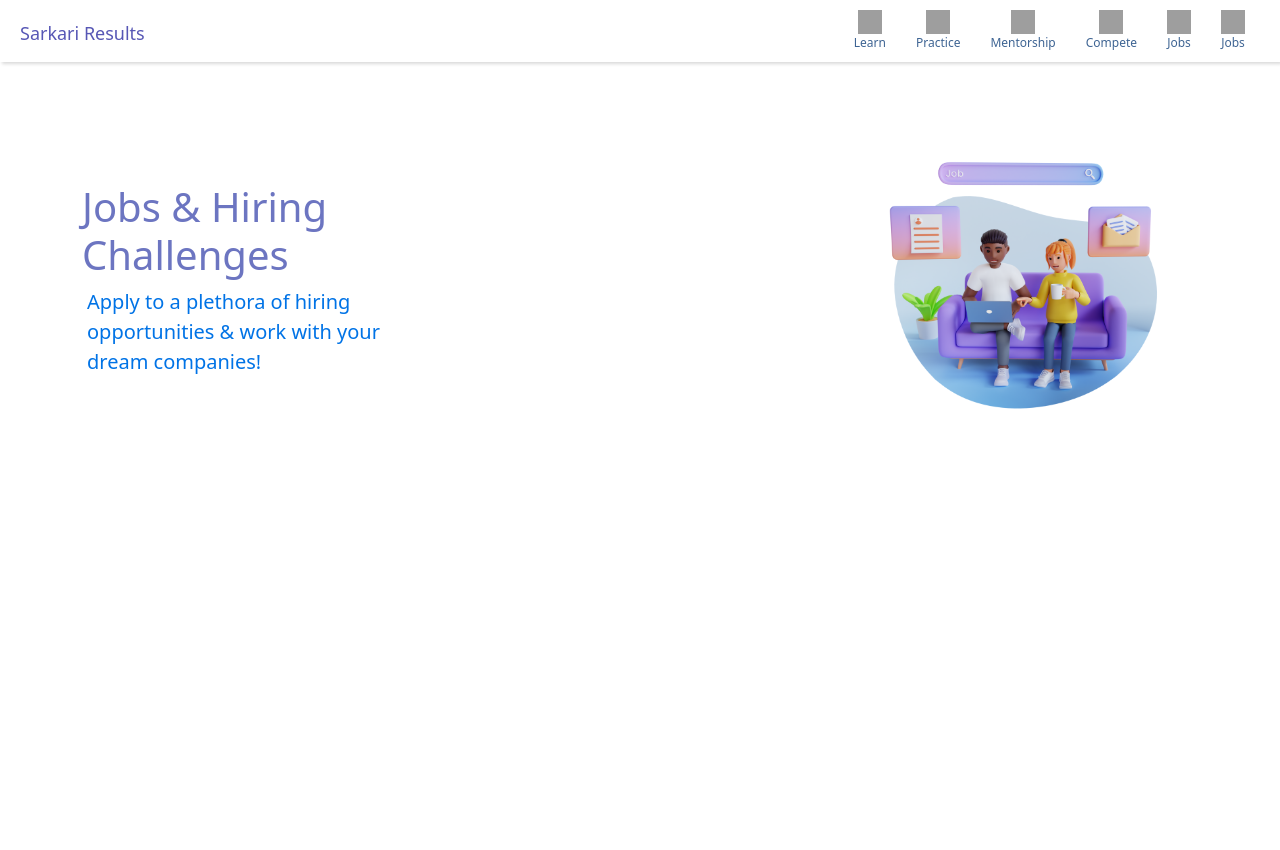
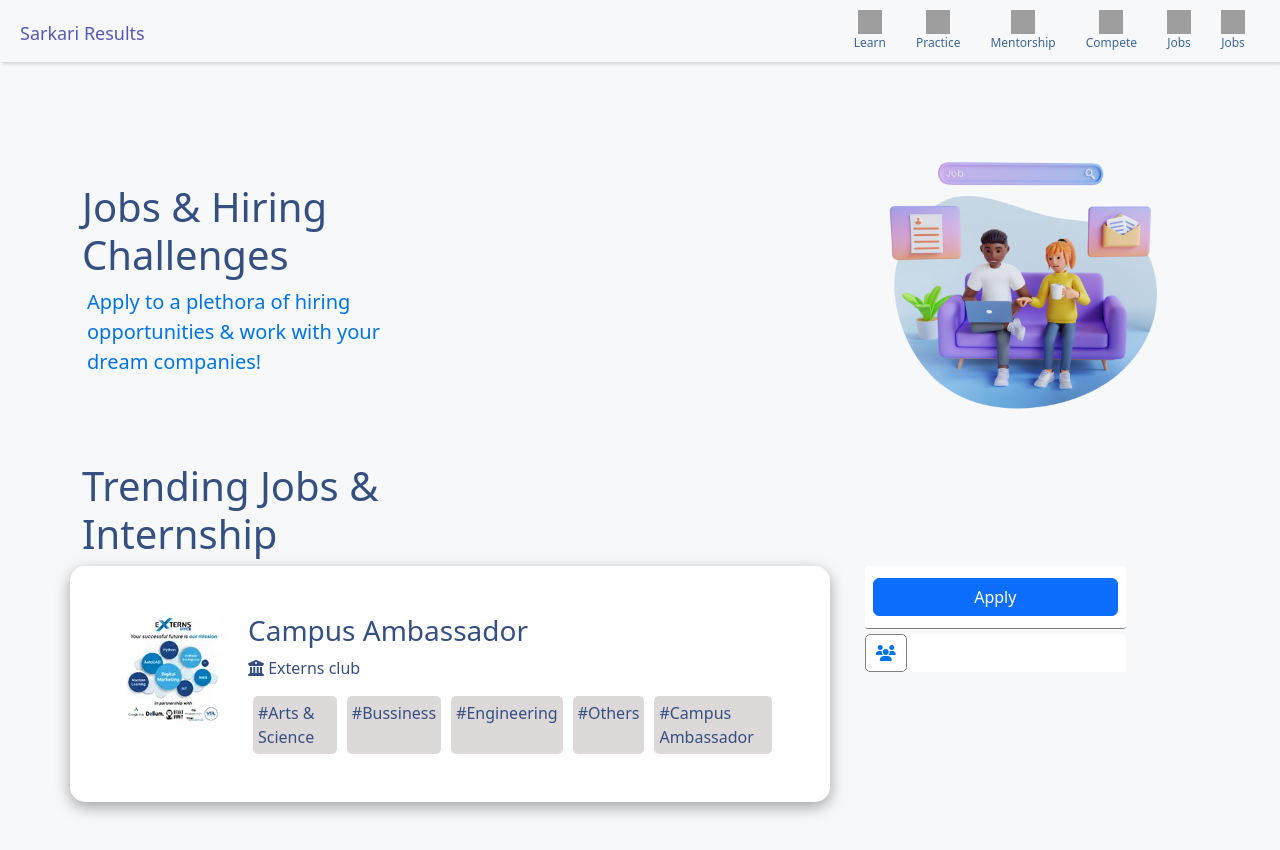
Before and after one commit to rawat-shweta/sarkari-result, a plain HTML site: page detail.html in a window 1280 px wide. Before the commit the page ends 800 px from the top, so only its background shows below. Drawn offline with nearby package versions, Linux system fonts and the light colour scheme; grey boxes are pictures that could not be loaded.

Commit message:
add detail content

```diff
--- a/detail.css
+++ b/detail.css
@@ -1,4 +1,8 @@
 /* ///////////////header start///////////   */
+body{
+  background-color: #f6f8fa;
+
+}
 .main_class{
     display: flex;
     justify-content: space-between;
@@ -101,7 +105,9 @@
     padding-top: 5%;
 }
 .hero-main h2{
-    color: #6c75c1;
+    /* color: #6c75c1; */
+    color: #354f81;
+
     font-size: 40px;
 }
 .hero-main p{
@@ -118,3 +124,60 @@
 }
 
 /* ///////////////hero-section end////////////////*/
+
+
+ /* /////////////////job-section start/////////////*/
+
+ .job-main h2{
+  color: #354f81;
+  font-size: 40px;
+ }
+ .job-content{
+  background-color: #ffffff;
+  box-shadow: rgba(0, 0, 0, 0.35) 0px 5px 15px;
+  border-radius: 15px;
+  margin-right: 2%;
+ }
+.job-company{
+  padding-left:15px;
+  margin: 0px 5px;
+
+}
+.job-company{
+  color: #354f81;
+}
+.job-company span{
+  font-weight: 500;
+}
+.jobs-lists{
+  background-color:rgba(218, 213, 213, 0.904);
+  padding:5px;
+  border-radius: 5px;
+  margin: 0px 5px;
+  cursor: pointer;
+}
+.apply-btn{
+  background-color: #ffffff;
+  border-radius:3px;
+  padding: 12px 8px;
+  border-bottom: 1px solid grey;
+  /* width: auto; */
+}
+.apply-btn button{
+  width: 100%;
+}
+.apply-detail{
+  background-color: #ffffff;
+  border-radius:3px;
+  margin-top: 5px;
+}
+.apply-detail i{
+  border: 1px solid grey;
+  padding: 10px;
+  border-radius: 5px;
+  color: #0073e6;
+}
+.apply-detail span{
+  font-weight: 500;
+
+}
--- a/detail.html
+++ b/detail.html
@@ -7,6 +7,9 @@
     <script src="https://cdn.jsdelivr.net/npm/bootstrap@5.3.0/dist/js/bootstrap.bundle.min.js"
         integrity="sha384-geWF76RCwLtnZ8qwWowPQNguL3RmwHVBC9FhGdlKrxdiJJigb/j/68SIy3Te4Bkz"
         crossorigin="anonymous"></script>
+    <link rel="stylesheet" href="https://cdnjs.cloudflare.com/ajax/libs/font-awesome/6.1.1/css/all.min.css"
+        integrity="sha512-KfkfwYDsLkIlwQp6LFnl8zNdLGxu9YAA1QvwINks4PhcElQSvqcyVLLD9aMhXd13uQjoXtEKNosOWaZqXgel0g=="
+        crossorigin="anonymous" referrerpolicy="no-referrer" />
     <link href="detail.css" rel="stylesheet">
     <title>sarkari-details</title>
 </head>
@@ -60,6 +63,58 @@
     <!-- /////////////////hero-section end/////////////-->
 
 
+    <!-- /////////////////job-section start/////////////-->
+    <div class="container job-main">
+        <h2>Trending Jobs & <br> Internship</h2>
+        <div class="row job d-flex mb-5">
+            <div class="col-md-8 p-5 d-flex job-content">
+                <div class="job-logo">
+                    <img src="image/company.webp">
+                </div>
+                <div class="job-company d-inline">
+                    <h3>Campus Ambassador</h3>
+                    <i class="fa fa-university" aria-hidden="true"></i>
+                    <span>Externs club</span>
+
+                    <div>
+                        <div class="jobs list d-flex mt-3">
+                            <div class="jobs-lists">#Arts & Science</div>
+                            <div class="jobs-lists">#Bussiness</div>
+                            <div class="jobs-lists">#Engineering</div>
+                            <div class="jobs-lists">#Others</div>
+                            <div class="jobs-lists">#Campus Ambassador</div>
+                        </div>
+                    </div>
+                </div>
+
+                <!-- <div class="job-detail">
+
+                </div> -->
+            </div>
+
+            <div class="col-md-3">
+                <div class="apply-btn">
+                    <button class="btn btn-primary">Apply</button>
+                </div>
+                <div class="apply-detail d-flex">
+                    <div class="applied">
+                        <i class="fa fa-users" aria-hidden="true"></i>
+                    </div>
+                    <div>
+
+                    </div>
+                </div>
+
+
+
+            </div>
+
+        </div>
+
+
+    </div>
+
+
 
 
 
```
Also changed, not shown: image/company.webp (added).
